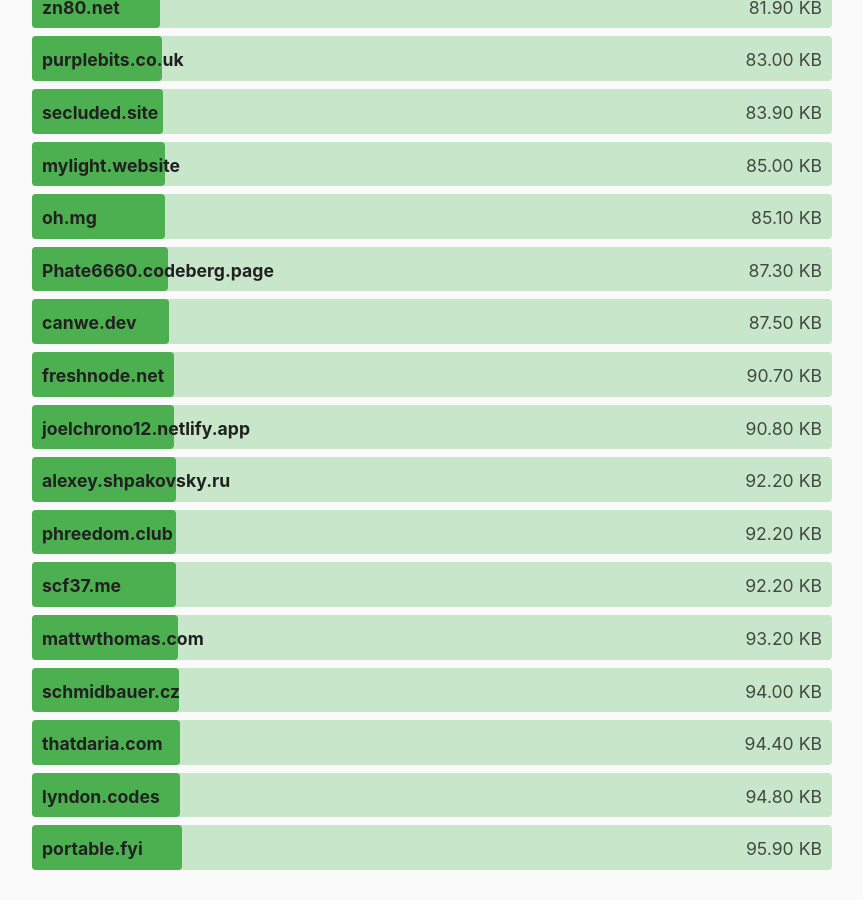
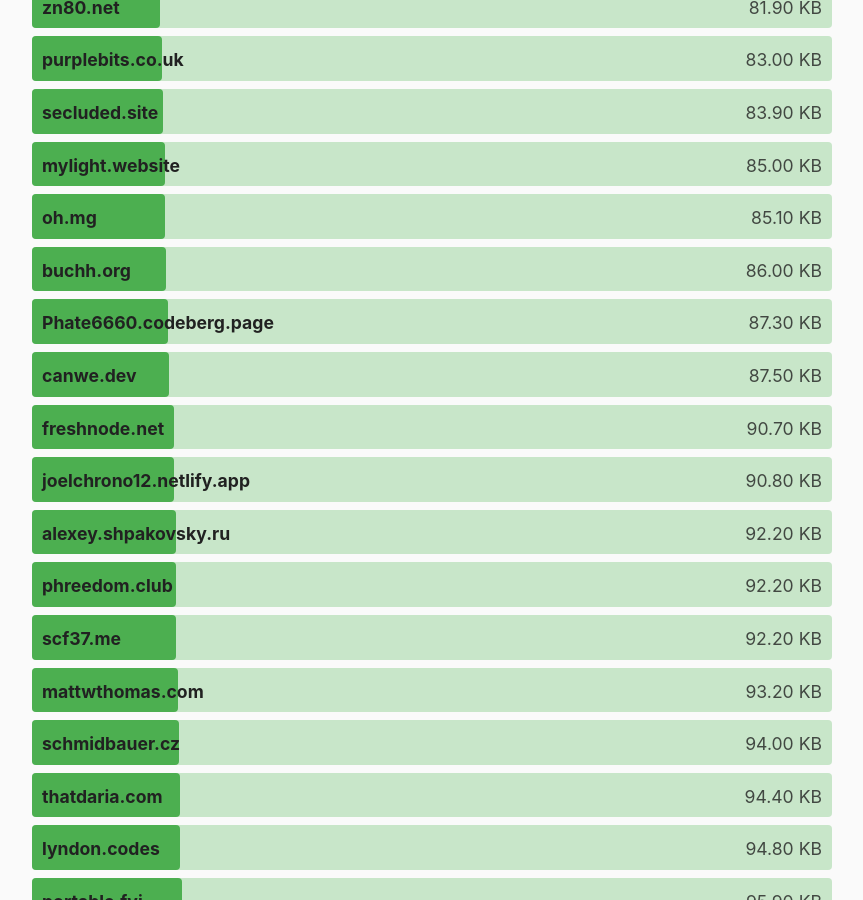
Before and after one commit to kevquirk/512kb.club, a Jekyll site: the page built from index.md, in a window 1280 px wide and 900 px high, scrolled down 9583 px. Shown: the whole window, without its empty margins (208-1071 px from the left). Built offline with Jekyll 4.4.1, drawn with Linux system fonts in a browser that asks for light colours.

Commit message:
Add buchh.org

```diff
--- a/_data/sites.yml
+++ b/_data/sites.yml
@@ -203,6 +203,11 @@
   size: 6.4
   last_checked: 2021-10-19
 
+- domain: buchh.org
+  url: https://buchh.org/
+  size: 86
+  last_checked: 2021-11-03
+
 - domain: caliandro.de
   url: https://caliandro.de/
   size: 213
```
